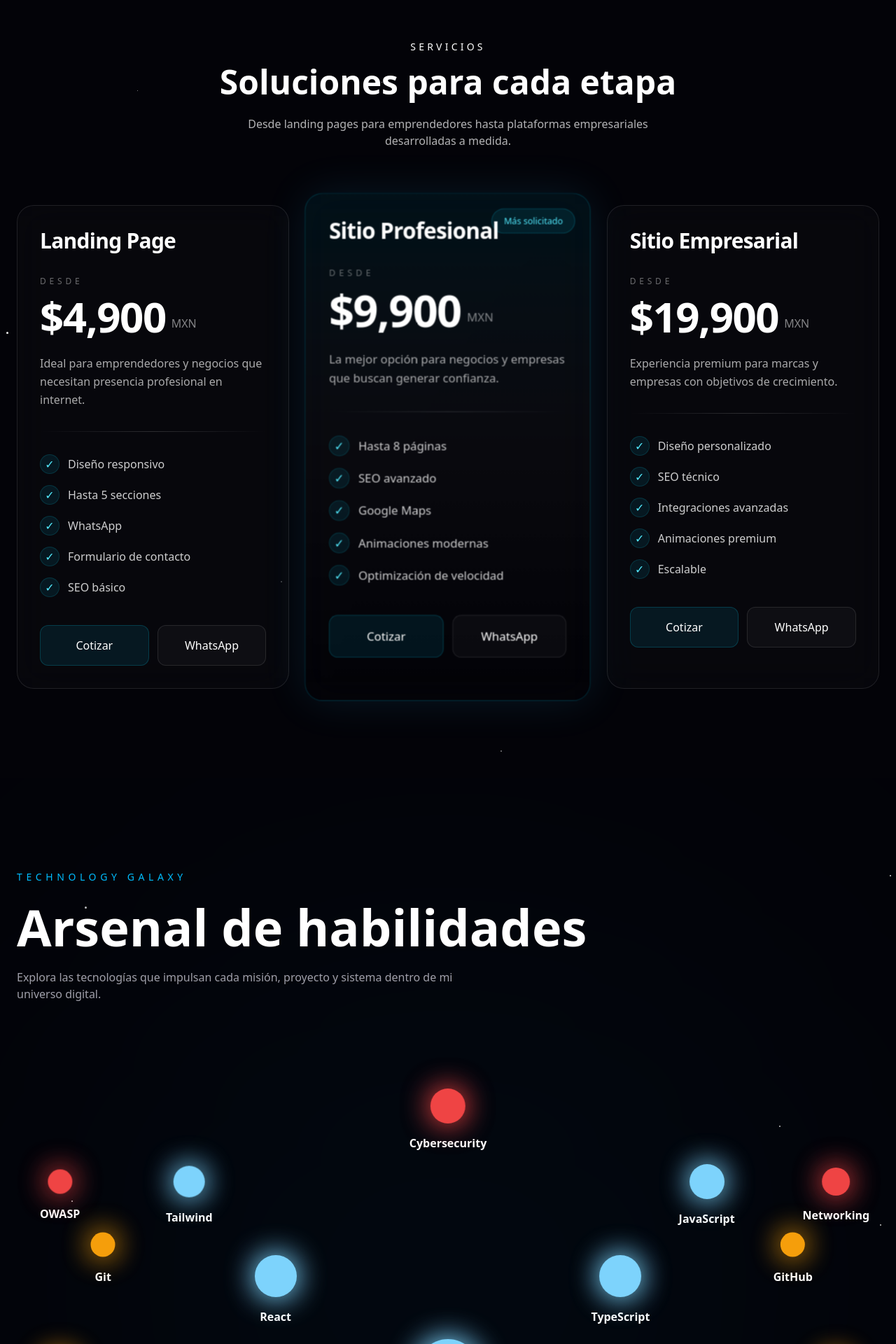
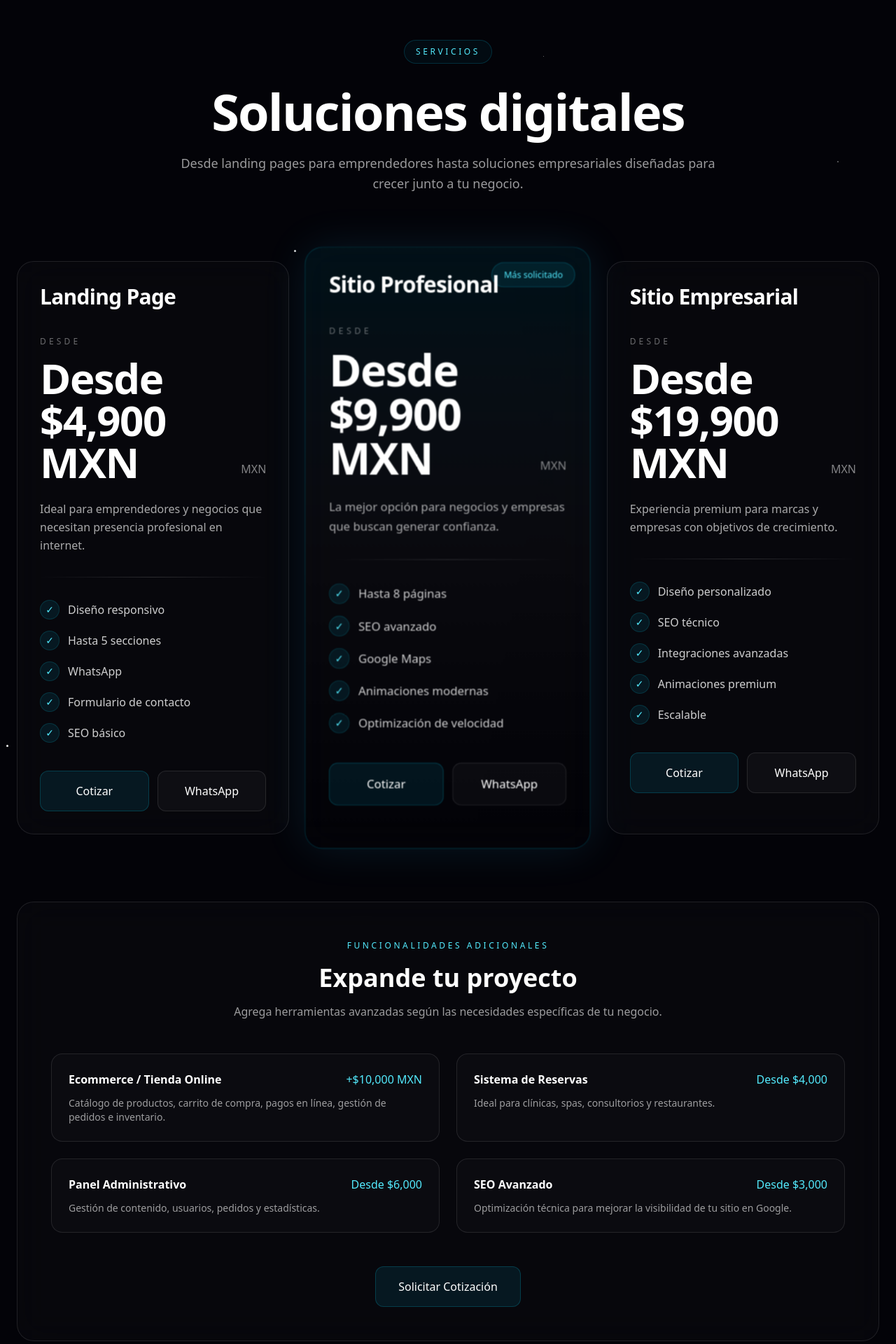
Before and after one commit to sofinator-hub/sofia-portafolio1, a Next.js app: page / in a window 1280 px wide. Shown: the part 4500-6420 px from the top of the page at 70% size. Built offline with nearby package versions, Linux system fonts and the light colour scheme.

Commit message:
add card in ServiceCard

```diff
--- a/components/ui/ServiceCard.tsx
+++ b/components/ui/ServiceCard.tsx
@@ -11,13 +11,18 @@ export default function ServiceCard({
   price,
   description,
   features,
-  popular,
+  popular = false,
 }: ServiceCardProps) {
   return (
     <article
       className={`
-        relative overflow-hidden rounded-3xl
-        transition-all duration-500
+        group
+        relative
+        overflow-hidden
+        rounded-3xl
+
+        transition-all
+        duration-500
 
         backdrop-blur-xl
 
@@ -46,36 +51,48 @@ export default function ServiceCard({
         hover:-translate-y-2
       `}
     >
-      {/* Glow */}
+      {/* Glow superior */}
+
       <div
         className="
-          absolute inset-0
+          absolute
+          inset-0
+
           opacity-0
-          transition-opacity duration-500
+          transition-opacity
+          duration-500
 
           group-hover:opacity-100
+
           bg-gradient-to-b
-          from-cyan-500/[0.05]
+          from-cyan-500/[0.04]
           via-transparent
           to-transparent
         "
       />
 
       {/* Badge */}
+
       {popular && (
         <div
           className="
-            absolute right-5 top-5
+            absolute
+            right-5
+            top-5
 
             rounded-full
 
-            border border-cyan-400/20
+            border
+            border-cyan-400/20
+
             bg-cyan-500/10
 
-            px-4 py-2
+            px-4
+            py-2
 
             text-xs
             font-medium
+
             text-cyan-300
           "
         >
@@ -85,39 +102,66 @@ export default function ServiceCard({
 
       <div className="relative z-10 p-8">
         {/* Título */}
-        <h3 className="text-3xl font-bold tracking-tight">
+
+        <h3
+          className="
+            text-3xl
+            font-bold
+            tracking-tight
+          "
+        >
           {title}
         </h3>
 
         {/* Precio */}
+
         <div className="mt-8">
-          <p className="text-xs uppercase tracking-[0.4em] text-white/40">
+          <span
+            className="
+              text-xs
+              uppercase
+              tracking-[0.35em]
+
+              text-white/40
+            "
+          >
             Desde
-          </p>
+          </span>
 
           <div className="mt-3 flex items-end gap-2">
             <span
               className="
                 text-5xl
                 md:text-6xl
+
                 font-black
                 tracking-tight
               "
             >
-              {price.replace("Desde ", "").replace(" MXN", "")}
+              {price}
             </span>
 
-            <span className="pb-2 text-white/50">
-              MXN
-            </span>
+            {price !== "Cotizar" && (
+              <span
+                className="
+                  pb-2
+                  text-white/50
+                "
+              >
+                MXN
+              </span>
+            )}
           </div>
         </div>
 
-        {/* Texto */}
+        {/* Descripción */}
+
         <p
           className="
             mt-6
+
             leading-relaxed
+
             text-white/65
           "
         >
@@ -125,9 +169,12 @@ export default function ServiceCard({
         </p>
 
         {/* Divider */}
+
         <div
           className="
-            my-8 h-px
+            my-8
+
+            h-px
 
             bg-gradient-to-r
             from-transparent
@@ -137,47 +184,64 @@ export default function ServiceCard({
         />
 
         {/* Features */}
+
         <ul className="space-y-4">
           {features.map((feature) => (
             <li
               key={feature}
               className="
-                flex items-center gap-3
+                flex
+                items-center
+                gap-3
+
                 text-white/80
               "
             >
               <div
                 className="
-                  flex h-7 w-7 items-center justify-center
+                  flex
+                  h-7
+                  w-7
+
+                  items-center
+                  justify-center
 
                   rounded-full
 
-                  border border-cyan-400/15
+                  border
+                  border-cyan-400/15
+
                   bg-cyan-500/10
 
+                  text-sm
                   text-cyan-300
                 "
               >
                 ✓
               </div>
 
-              {feature}
+              <span>{feature}</span>
             </li>
           ))}
         </ul>
 
-        {/* Botones */}
+        {/* CTA */}
+
         <div className="mt-10 flex gap-3">
           <a
             href="#contact"
             className="
               flex-1
+
               rounded-xl
 
+              border
+              border-cyan-400/20
+
               bg-cyan-500/10
-              border border-cyan-400/20
 
               py-4
+
               text-center
               font-medium
 
@@ -191,17 +255,21 @@ export default function ServiceCard({
           </a>
 
           <a
-            href="https://wa.me/5528287764"
+            href="https://wa.me/525528287764"
             target="_blank"
             rel="noopener noreferrer"
             className="
               flex-1
+
               rounded-xl
 
-              border border-white/10
+              border
+              border-white/10
+
               bg-white/[0.03]
 
               py-4
+
               text-center
 
               transition-all
--- a/sections/Services.tsx
+++ b/sections/Services.tsx
@@ -5,25 +5,67 @@ export default function Services() {
   return (
     <section
       id="services"
-      className="py-32"
+      className="relative py-32"
     >
       <div className="container mx-auto px-6">
+        {/* Header */}
+
         <div className="text-center">
-          <p className="text-sm uppercase tracking-[0.3em]">
+          <span
+            className="
+              inline-flex
+              items-center
+              rounded-full
+              border border-cyan-500/20
+              bg-cyan-500/5
+              px-4 py-2
+              text-xs
+              uppercase
+              tracking-[0.3em]
+              text-cyan-300
+            "
+          >
             Servicios
-          </p>
+          </span>
 
-          <h2 className="mt-4 text-5xl font-bold">
-            Soluciones para cada etapa
+          <h2
+            className="
+              mt-8
+              text-5xl
+              font-black
+              tracking-tight
+              md:text-7xl
+            "
+          >
+            Soluciones digitales
           </h2>
 
-          <p className="mt-6 max-w-2xl mx-auto text-white/70">
+          <p
+            className="
+              mx-auto
+              mt-6
+              max-w-3xl
+              text-lg
+              leading-relaxed
+              text-white/60
+            "
+          >
             Desde landing pages para emprendedores hasta
-            plataformas empresariales desarrolladas a medida.
+            soluciones empresariales diseñadas para crecer
+            junto a tu negocio.
           </p>
         </div>
 
-        <div className="mt-20 grid gap-8 md:grid-cols-3">
+        {/* Paquetes */}
+
+        <div
+          className="
+            mt-24
+            grid
+            gap-8
+            lg:grid-cols-3
+          "
+        >
           {services.map((service) => (
             <ServiceCard
               key={service.title}
@@ -31,6 +73,200 @@ export default function Services() {
             />
           ))}
         </div>
+
+        {/* Funcionalidades adicionales */}
+
+        <div
+          className="
+            mt-24
+            rounded-3xl
+            border
+            border-white/10
+            bg-white/[0.02]
+            p-8
+            backdrop-blur-xl
+            md:p-12
+          "
+        >
+          <div className="text-center">
+            <span
+              className="
+                text-xs
+                uppercase
+                tracking-[0.3em]
+                text-cyan-300
+              "
+            >
+              Funcionalidades adicionales
+            </span>
+
+            <h3
+              className="
+                mt-4
+                text-3xl
+                font-bold
+                md:text-4xl
+              "
+            >
+              Expande tu proyecto
+            </h3>
+
+            <p
+              className="
+                mx-auto
+                mt-4
+                max-w-2xl
+                text-white/60
+              "
+            >
+              Agrega herramientas avanzadas según las
+              necesidades específicas de tu negocio.
+            </p>
+          </div>
+
+          <div
+            className="
+              mt-12
+              grid
+              gap-6
+              md:grid-cols-2
+            "
+          >
+            {/* Ecommerce */}
+
+            <div
+              className="
+                rounded-2xl
+                border
+                border-white/10
+                bg-white/[0.02]
+                p-6
+              "
+            >
+              <div className="flex items-center justify-between">
+                <h4 className="font-semibold">
+                  Ecommerce / Tienda Online
+                </h4>
+
+                <span className="font-medium text-cyan-300">
+                  +$10,000 MXN
+                </span>
+              </div>
+
+              <p className="mt-3 text-sm text-white/60">
+                Catálogo de productos, carrito de compra,
+                pagos en línea, gestión de pedidos e
+                inventario.
+              </p>
+            </div>
+
+            {/* Reservas */}
+
+            <div
+              className="
+                rounded-2xl
+                border
+                border-white/10
+                bg-white/[0.02]
+                p-6
+              "
+            >
+              <div className="flex items-center justify-between">
+                <h4 className="font-semibold">
+                  Sistema de Reservas
+                </h4>
+
+                <span className="font-medium text-cyan-300">
+                  Desde $4,000
+                </span>
+              </div>
+
+              <p className="mt-3 text-sm text-white/60">
+                Ideal para clínicas, spas,
+                consultorios y restaurantes.
+              </p>
+            </div>
+
+            {/* Panel Admin */}
+
+            <div
+              className="
+                rounded-2xl
+                border
+                border-white/10
+                bg-white/[0.02]
+                p-6
+              "
+            >
+              <div className="flex items-center justify-between">
+                <h4 className="font-semibold">
+                  Panel Administrativo
+                </h4>
+
+                <span className="font-medium text-cyan-300">
+                  Desde $6,000
+                </span>
+              </div>
+
+              <p className="mt-3 text-sm text-white/60">
+                Gestión de contenido, usuarios,
+                pedidos y estadísticas.
+              </p>
+            </div>
+
+            {/* SEO */}
+
+            <div
+              className="
+                rounded-2xl
+                border
+                border-white/10
+                bg-white/[0.02]
+                p-6
+              "
+            >
+              <div className="flex items-center justify-between">
+                <h4 className="font-semibold">
+                  SEO Avanzado
+                </h4>
+
+                <span className="font-medium text-cyan-300">
+                  Desde $3,000
+                </span>
+              </div>
+
+              <p className="mt-3 text-sm text-white/60">
+                Optimización técnica para mejorar
+                la visibilidad de tu sitio en Google.
+              </p>
+            </div>
+          </div>
+
+          {/* CTA */}
+
+          <div className="mt-12 text-center">
+            <a
+              href="#contact"
+              className="
+                inline-flex
+                items-center
+                justify-center
+                rounded-xl
+                border
+                border-cyan-400/20
+                bg-cyan-500/10
+                px-8
+                py-4
+                font-medium
+                transition-all
+                hover:bg-cyan-400
+                hover:text-black
+              "
+            >
+              Solicitar Cotización
+            </a>
+          </div>
+        </div>
       </div>
     </section>
   );
```
